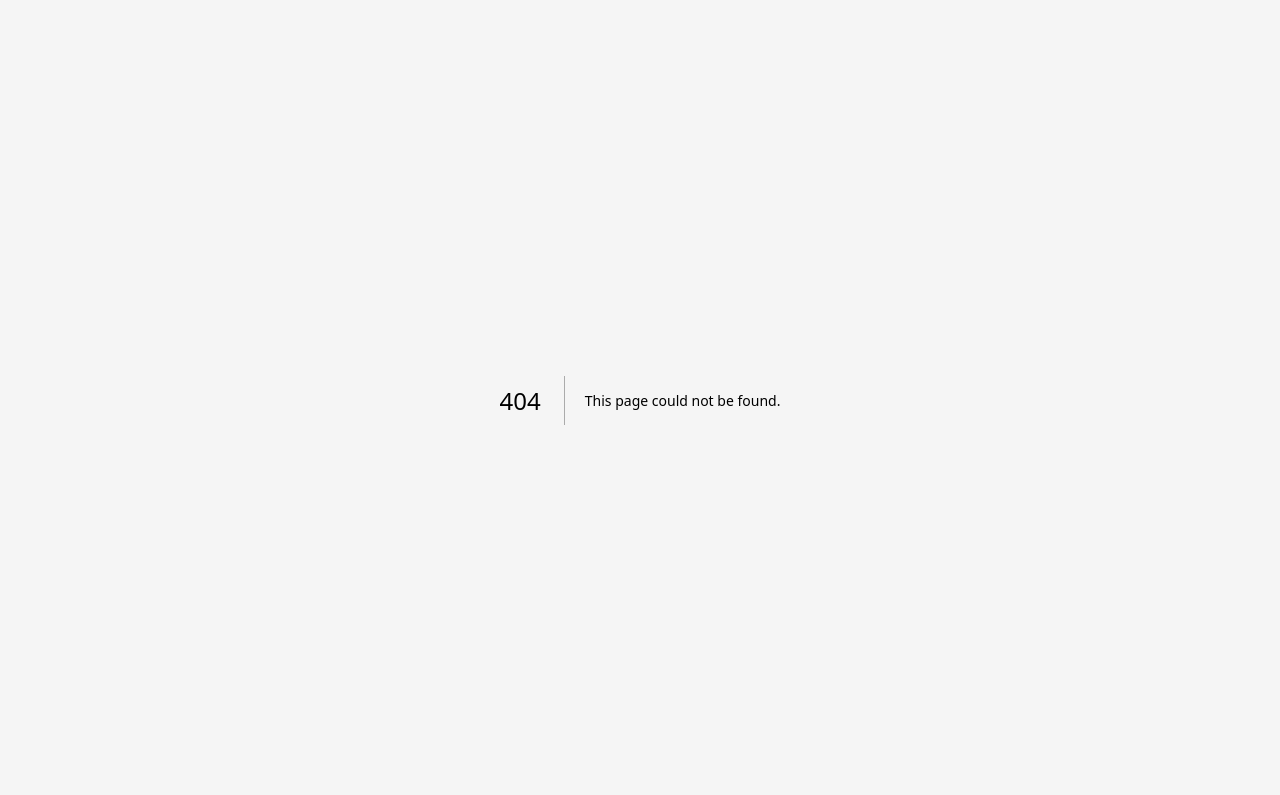
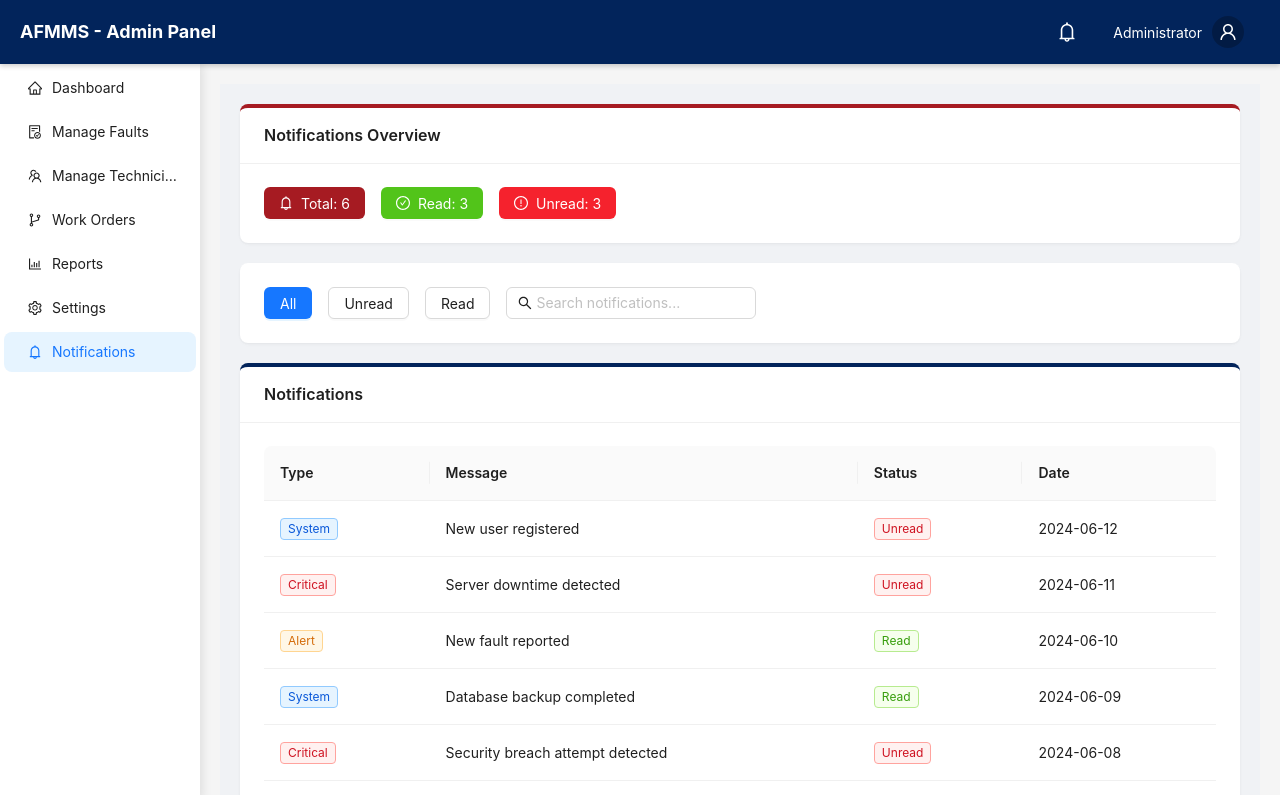
Before and after one commit to johnpauljuma/maintenance-management-system, a Next.js app: page /admin/notifications in a window 1280 px wide. Before the commit this address had no page. Shown: the top 795 px of the page. Built offline with nearby package versions, Linux system fonts and the light colour scheme; sample sign-in values are in the browser's storage.

Commit message:
added settings and notifications UI for admin view

```diff
--- /dev/null
+++ b/src/app/admin/notifications/page.js
@@ -0,0 +1,109 @@
+"use client";
+
+import { useState } from "react";
+import { Layout, Card, Table, Tag, Button, Space, Input } from "antd";
+import { BellOutlined, CheckCircleOutlined, ExclamationCircleOutlined, SearchOutlined } from "@ant-design/icons";
+
+const { Content } = Layout;
+
+const AdminNotifications = () => {
+  const [filter, setFilter] = useState("all"); // Default: Show all notifications
+  const [searchTerm, setSearchTerm] = useState("");
+
+  // Dummy Notifications Data
+  const notificationsData = [
+    { id: 1, type: "System", message: "New user registered", status: "Unread", date: "2024-06-12" },
+    { id: 2, type: "Critical", message: "Server downtime detected", status: "Unread", date: "2024-06-11" },
+    { id: 3, type: "Alert", message: "New fault reported", status: "Read", date: "2024-06-10" },
+    { id: 4, type: "System", message: "Database backup completed", status: "Read", date: "2024-06-09" },
+    { id: 5, type: "Critical", message: "Security breach attempt detected", status: "Unread", date: "2024-06-08" },
+    { id: 6, type: "Alert", message: "Maintenance scheduled for 2 AM", status: "Read", date: "2024-06-07" },
+  ];
+
+  // Handle Filters
+  const filteredNotifications = notificationsData.filter(
+    (notif) =>
+      (filter === "all" || notif.status.toLowerCase() === filter) &&
+      notif.message.toLowerCase().includes(searchTerm.toLowerCase())
+  );
+
+  // Table Columns
+  const columns = [
+    {
+      title: "Type",
+      dataIndex: "type",
+      key: "type",
+      render: (type) => {
+        let color = type === "Critical" ? "red" : type === "Alert" ? "orange" : "blue";
+        return <Tag color={color}>{type}</Tag>;
+      },
+    },
+    {
+      title: "Message",
+      dataIndex: "message",
+      key: "message",
+    },
+    {
+      title: "Status",
+      dataIndex: "status",
+      key: "status",
+      render: (status) => (
+        <Tag color={status === "Unread" ? "red" : "green"}>{status}</Tag>
+      ),
+    },
+    {
+      title: "Date",
+      dataIndex: "date",
+      key: "date",
+    },
+  ];
+
+  return (
+    <Layout style={{ padding: "20px", backgroundColor: "#f0f2f5" }}>
+      <Content>
+        {/* Notification Overview */}
+        <Card title="Notifications Overview" bordered={false} style={{ marginBottom: 20, borderTop: "4px solid #a61b22" }}>
+          <Space size="middle">
+            <Button icon={<BellOutlined />} style={{ backgroundColor: "#a61b22", color: "#fff", border: "none" }}>
+              Total: {notificationsData.length}
+            </Button>
+            <Button icon={<CheckCircleOutlined />} style={{ backgroundColor: "#52c41a", color: "#fff", border: "none" }}>
+              Read: {notificationsData.filter((n) => n.status === "Read").length}
+            </Button>
+            <Button icon={<ExclamationCircleOutlined />} style={{ backgroundColor: "#f5222d", color: "#fff", border: "none" }}>
+              Unread: {notificationsData.filter((n) => n.status === "Unread").length}
+            </Button>
+          </Space>
+        </Card>
+
+        {/* Filters & Search */}
+        <Card bordered={false} style={{ marginBottom: 20 }}>
+          <Space size="middle">
+            <Button type={filter === "all" ? "primary" : "default"} onClick={() => setFilter("all")}>
+              All
+            </Button>
+            <Button type={filter === "unread" ? "primary" : "default"} onClick={() => setFilter("unread")}>
+              Unread
+            </Button>
+            <Button type={filter === "read" ? "primary" : "default"} onClick={() => setFilter("read")}>
+              Read
+            </Button>
+            <Input
+              placeholder="Search notifications..."
+              prefix={<SearchOutlined />}
+              onChange={(e) => setSearchTerm(e.target.value)}
+              style={{ width: 250 }}
+            />
+          </Space>
+        </Card>
+
+        {/* Notification Table */}
+        <Card title="Notifications" bordered={false} style={{ borderTop: "4px solid #02245b" }}>
+          <Table columns={columns} dataSource={filteredNotifications} rowKey="id" pagination={{ pageSize: 5 }} />
+        </Card>
+      </Content>
+    </Layout>
+  );
+};
+
+export default AdminNotifications;
```
Also changed, not shown: src/app/admin/settings/page.js (added, +117 -0 lines).
